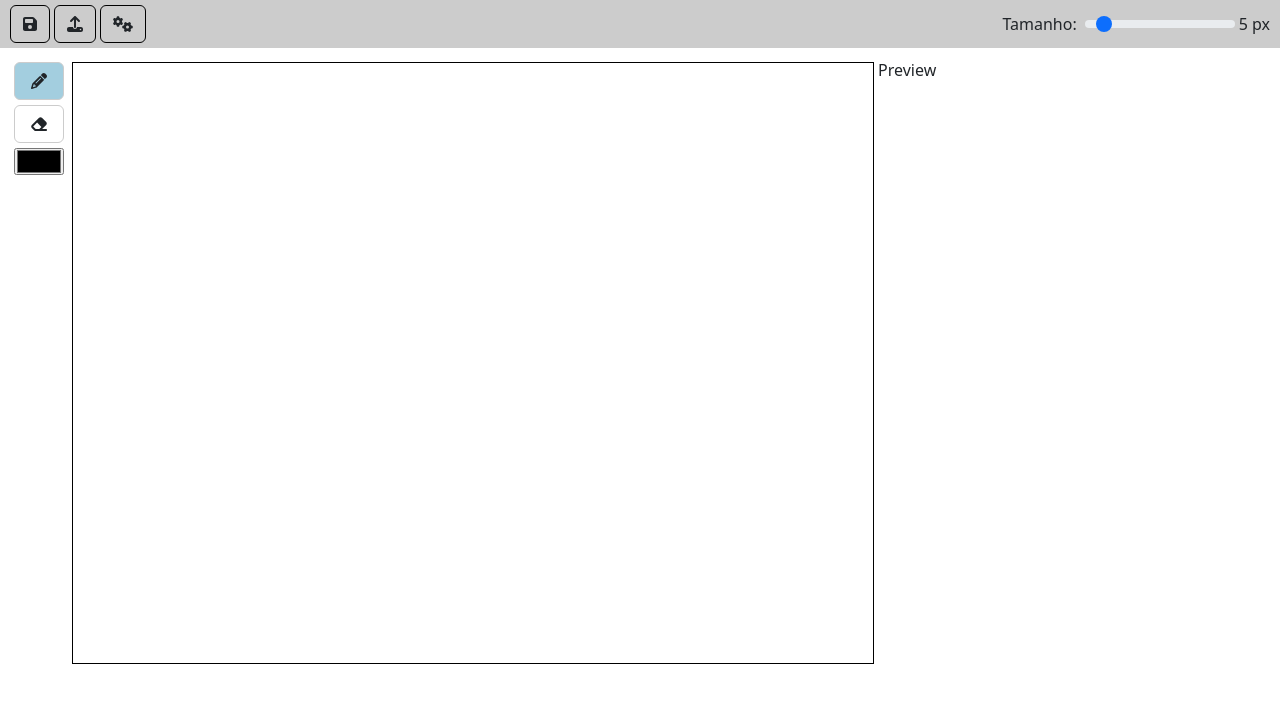
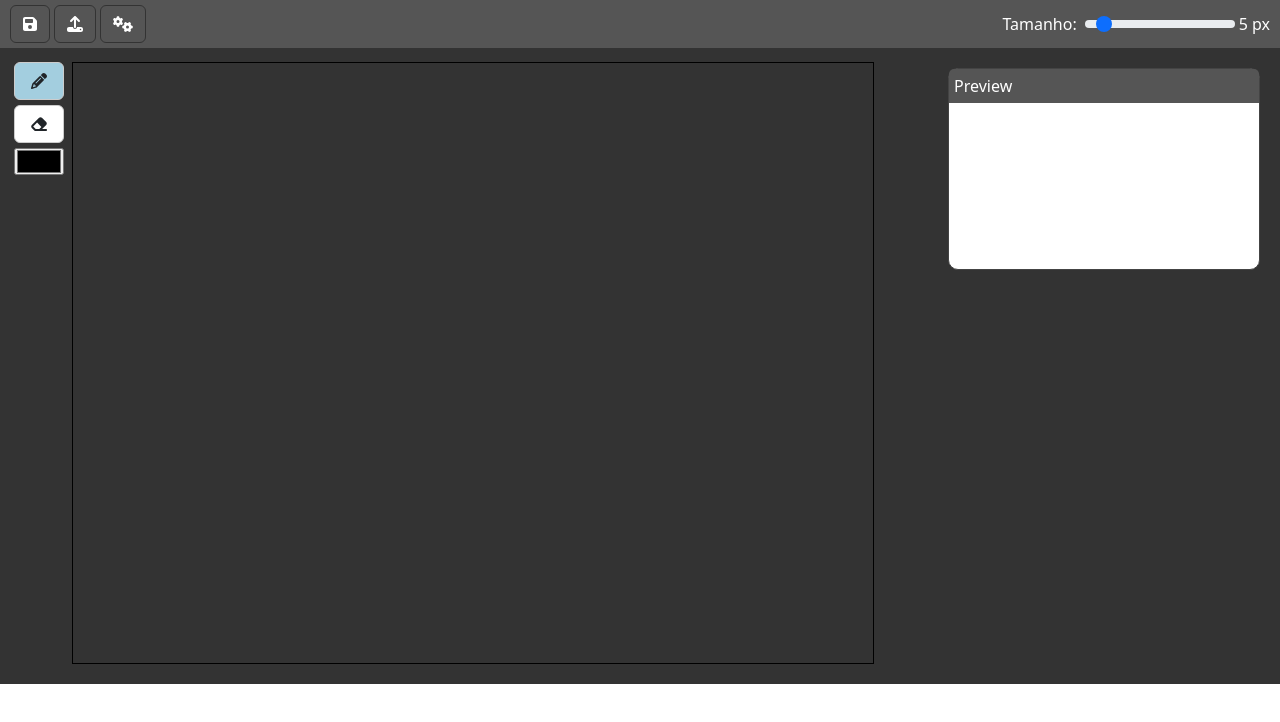
Before and after one commit to mufasa-dev/Drawing-system, an Angular app: page / in a window 1280 px wide. Shown: the top 722 px of the page. Built offline with nearby package versions, Linux system fonts and the light colour scheme.

Commit message:
style: ajust colors

```diff
--- a/src/app/app.component.scss
+++ b/src/app/app.component.scss
@@ -1,7 +1,8 @@
 .top-menu {
     display: flex;
     align-items: center;
-    background-color: #ccc;
+    background-color: #555;
+    color: white;
     width: 100%;
     padding: 5px 10px;
 }
@@ -11,6 +12,7 @@
     width: 100%;
     height: 100%;
     padding: 10px;
+    background: #333;
     .container-tools {
       display: flex;
       flex-direction: column;
@@ -26,7 +28,8 @@
 
 .btn-opt {
   cursor: pointer;
-  border: 1px solid black;
+  border: 1px solid #333;
+  color: white;
   &:hover {
     background-color: #a3cedf;
   }
@@ -35,6 +38,7 @@
 .btn-tool {
   cursor: pointer;
   margin-bottom: 5px;
+  background-color: white;
   border: 1px solid #ccc;
   &:hover {
     background-color: #a3cedf;
@@ -44,6 +48,32 @@
   }
 }
 
+.my-canva {
+  max-width: calc(100% - 400px);
+  max-height: calc(100vh - 100px);
+  overflow: auto;
+}
+
+.tools-right {
+  margin-left: auto;
+  padding: 10px;
+  & .tools-box {
+    background-color: white;
+    border-radius: 10px;
+    border: 1px solid #444;
+    & .tbox-tittle {
+      background-color: #555;
+      border-radius: 5px 5px 0px 0;
+      color: white;
+      padding: 5px;
+    }
+    & .canvas-preview {
+      padding: 5px;
+    }
+  }
+
+}
+
 #myCanva {
     border: 1px solid black;
 }
```
